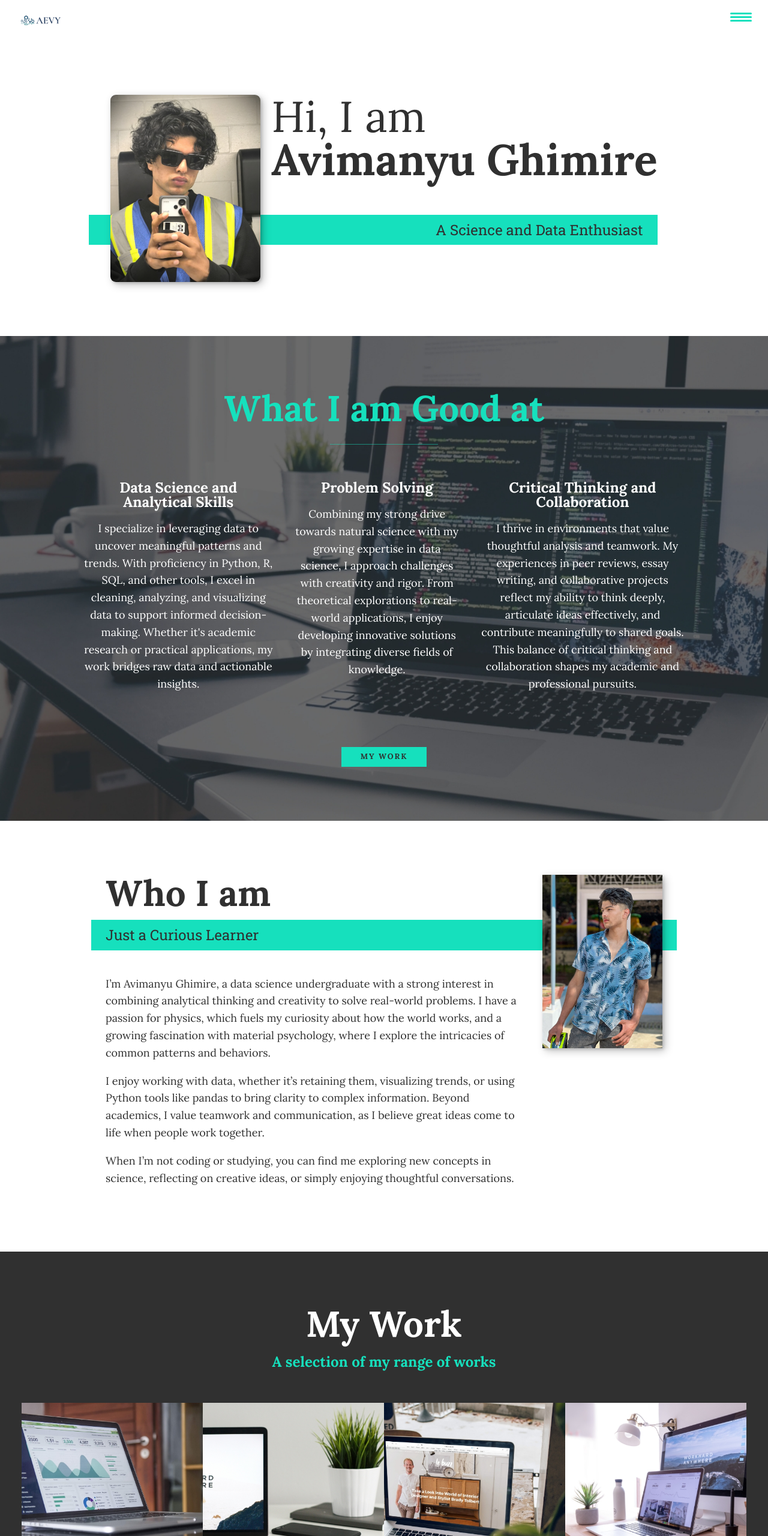
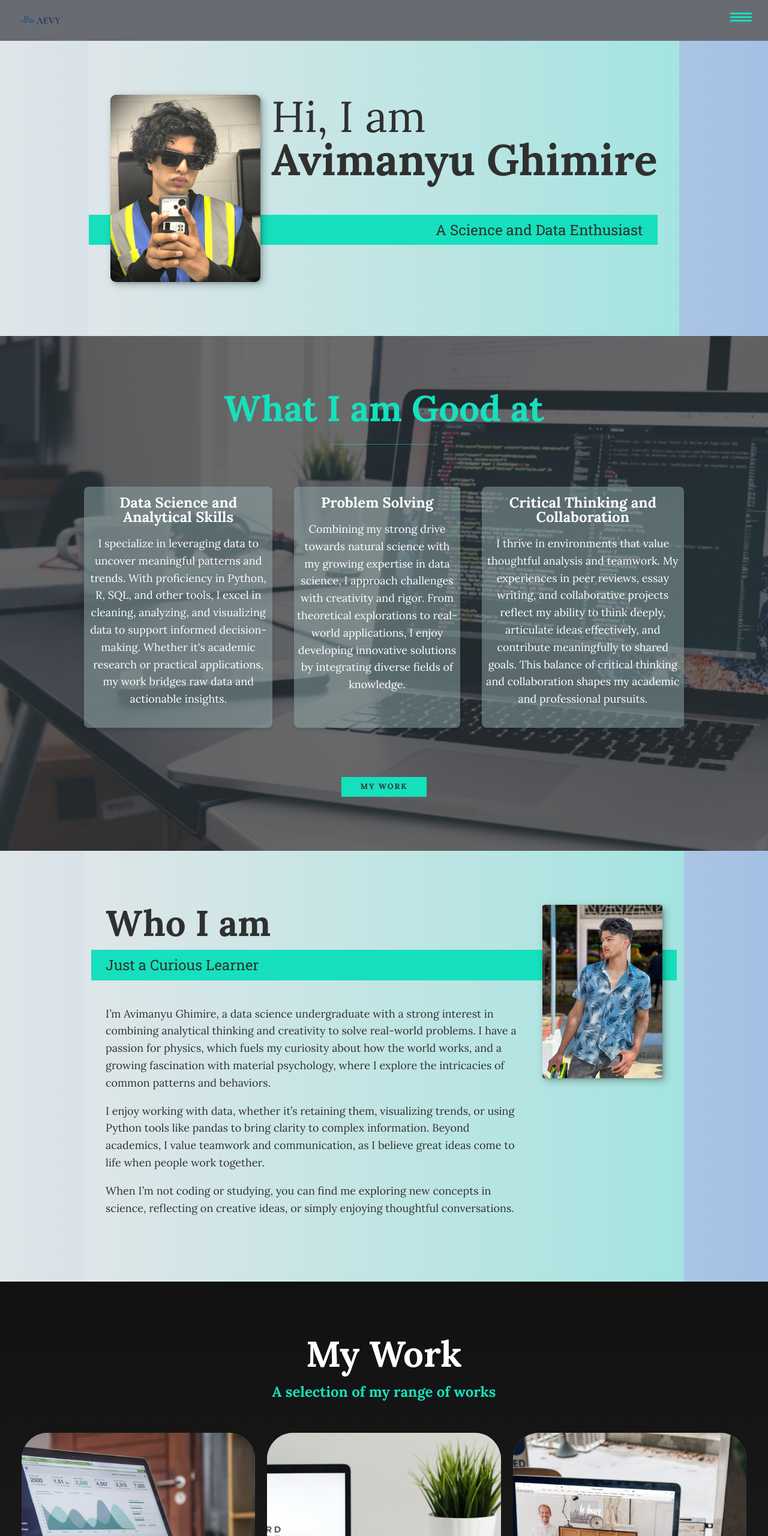
Before and after one commit to aevyy/Avimanyu-Website, a plain HTML site: page index.html in a window 1280 px wide. Shown: the top 2560 px of the page at 60% size. Drawn offline with nearby package versions, Linux system fonts and the light colour scheme.

Commit message:
adding some background and modifying them

```diff
--- a/css/style.css
+++ b/css/style.css
@@ -42,7 +42,7 @@ html {
 /* General styles */
 
 body {
-    background: var(--clr-light);
+    background: linear-gradient(to right, #dfe6e9, #a4c0e4);
     color: var(--clr-dark);
     margin: 0;
     font-family: var(--ff-primary);
@@ -137,6 +137,10 @@ header {
     display: flex;
     justify-content: space-between;
     padding: 1em;
+    background-color: #696b73;
+    position: sticky;
+    top: 0;
+    z-index: 1000;
 }
 
 .logo {
@@ -145,16 +149,17 @@ header {
 
 .nav {
     position: fixed;
-    background: var(--clr-dark);
-    color: var(--clr-light);
+    background: #696b73;
+    color: var(--clr-accent);
     top: 0;
     bottom: 0;
     left: 0;
     right: 0;
     z-index: 100;
+    text-shadow: 2px 2px 4px rgba(0, 0, 0, 0.5);
 
     transform: translateX(100%);
-    transition: transform 250ms cubic-bezier(.5, 0, .5, 1);
+    transition: transform 444ms cubic-bezier(.5, 0, .5, 1);
 }
 
 .nav__list {
@@ -176,7 +181,7 @@ header {
 }
 
 .nav__link:hover {
-    color: var(--clr-accent);
+    color: #f4a261;
 }
 
 .nav-toggle {
@@ -240,6 +245,7 @@ header {
 
 .intro {
     position: relative;
+    background: linear-gradient(to right, #dfe6e9, #a4e4e0);
 }
 
 .intro__img {
@@ -307,7 +313,16 @@ header {
 
 .service {
     max-width: 500px;
-    margin: 0 auto;
+    margin: 10px auto;
+    background-color: rgba(144, 170, 171, 0.5);
+    padding: 15px 4px;
+    border-radius: 8px;
+    box-shadow: 0 4px 6px rgba(0, 0, 0, 0.1);
+    transition: transform 0.3s;
+}
+
+.service:hover {
+    transform: translateY(-4px);
 }
 
 @media (min-width: 800px) {
@@ -326,14 +341,13 @@ header {
 .about-me {
     max-width: 1000px;
     margin: 0 auto;
+    background: linear-gradient(to right, #dfe6e9, #a4e4e0);
+    color: var(--clr-dark);
 }
 
 .about-me__img {
     box-shadow: var(--bs);
-}
-
-.about-me__img {
-    box-shadow: var(--bs);
+    border-radius: 4px;
 }
 
 @media (min-width: 600px) {
@@ -371,25 +385,28 @@ header {
 /* My Work */
 
 .my-work {
-    background-color: var(--clr-dark);
+    background-color: grey;
     color: var(--clr-light);
+    background: linear-gradient(to bottom, #111, #333);
     text-align: center;
 }
 
 .portfolio {
     display: grid;
     grid-template-columns: repeat(auto-fit, minmax(300px, 1fr));
+    gap: 20px;
+    margin-top: 30px;
 }
 
 .portfolio__item {
     background: var(--clr-accent);
     overflow: hidden;
-}
+    border-radius: 44px;}
 
 .portfolio__img {
     transition:
-        transform 750ms cubic-bezier(.5, 0, .5, 1),
-        opacity 250ms linear;
+    transform 344ms cubic-bezier(.5, 0, .5, 1),
+    opacity 250ms linear;
 }
 
 .portfolio__item:focus {
@@ -400,7 +417,7 @@ header {
 .portfolio__img:hover,
 .portfolio__item:focus .portfolio__img {
     transform: scale(1.2);
-    opacity: .5;
+    opacity: .7;
 }
 
 /* footer */
@@ -424,7 +441,7 @@ header {
 
 .footer__link:hover,
 .social-list__link:hover {
-    opacity: .7;
+    opacity: .4444;
 }
 
 .footer__link:hover {
--- a/index.html
+++ b/index.html
@@ -104,7 +104,7 @@
                 or simply enjoying thoughtful conversations.</p>
         </div>
 
-        <img src = "img/avimanyu6.jpg" alt = "Avimanyu Looking Confident On Shades" class = "about-me__img"/>
+        <img src = "img/avimanyu6.jpg" alt = "Avimanyu On a Stylish Pose" class = "about-me__img"/>
     </section>
 
     <section class = "my-work" id = "work">
```
